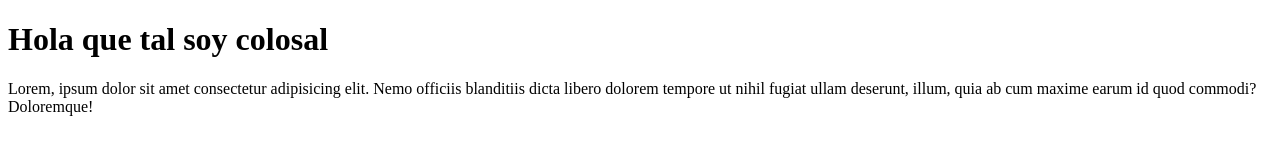
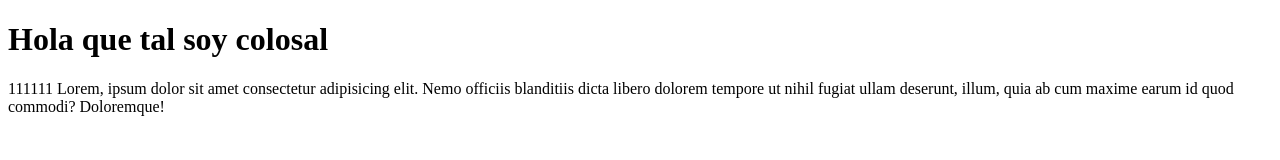
Before and after one commit to corsev/ejemplo, a plain HTML site: page index.html in a window 1280 px wide. Drawn offline with Linux system fonts and the light colour scheme.

Commit message:
Añadimos varios 1 al principio

```diff
--- a/index.html
+++ b/index.html
@@ -8,7 +8,7 @@
 </head>
 <body>
     <h1>Hola que tal soy colosal</h1>
-    <p>Lorem, ipsum dolor sit amet consectetur adipisicing elit. Nemo officiis blanditiis dicta libero dolorem tempore ut nihil fugiat ullam deserunt, illum, quia ab cum maxime earum id quod commodi? Doloremque!</p>
+    <p>111111 Lorem, ipsum dolor sit amet consectetur adipisicing elit. Nemo officiis blanditiis dicta libero dolorem tempore ut nihil fugiat ullam deserunt, illum, quia ab cum maxime earum id quod commodi? Doloremque!</p>
 
 </body>
 </html>
```
